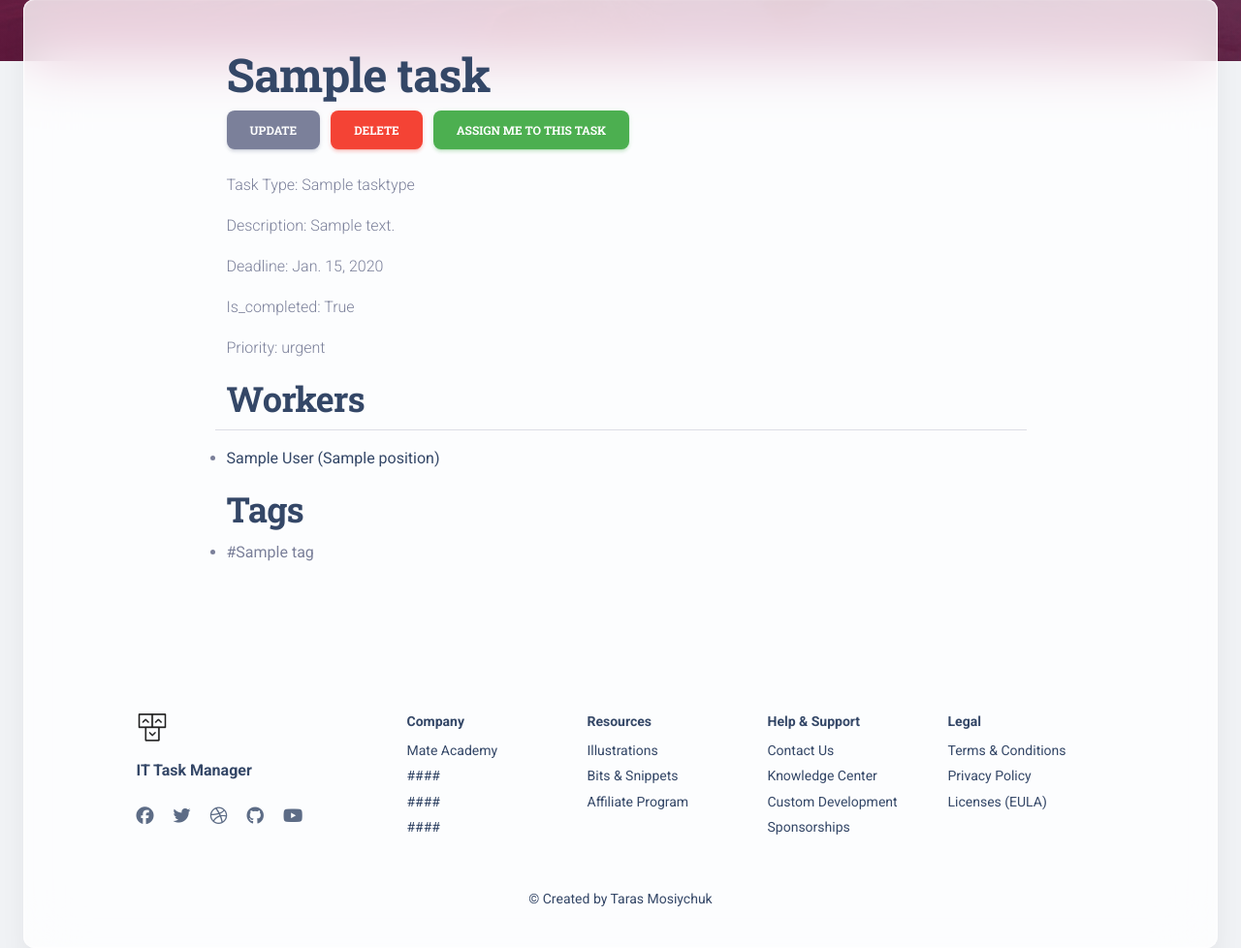
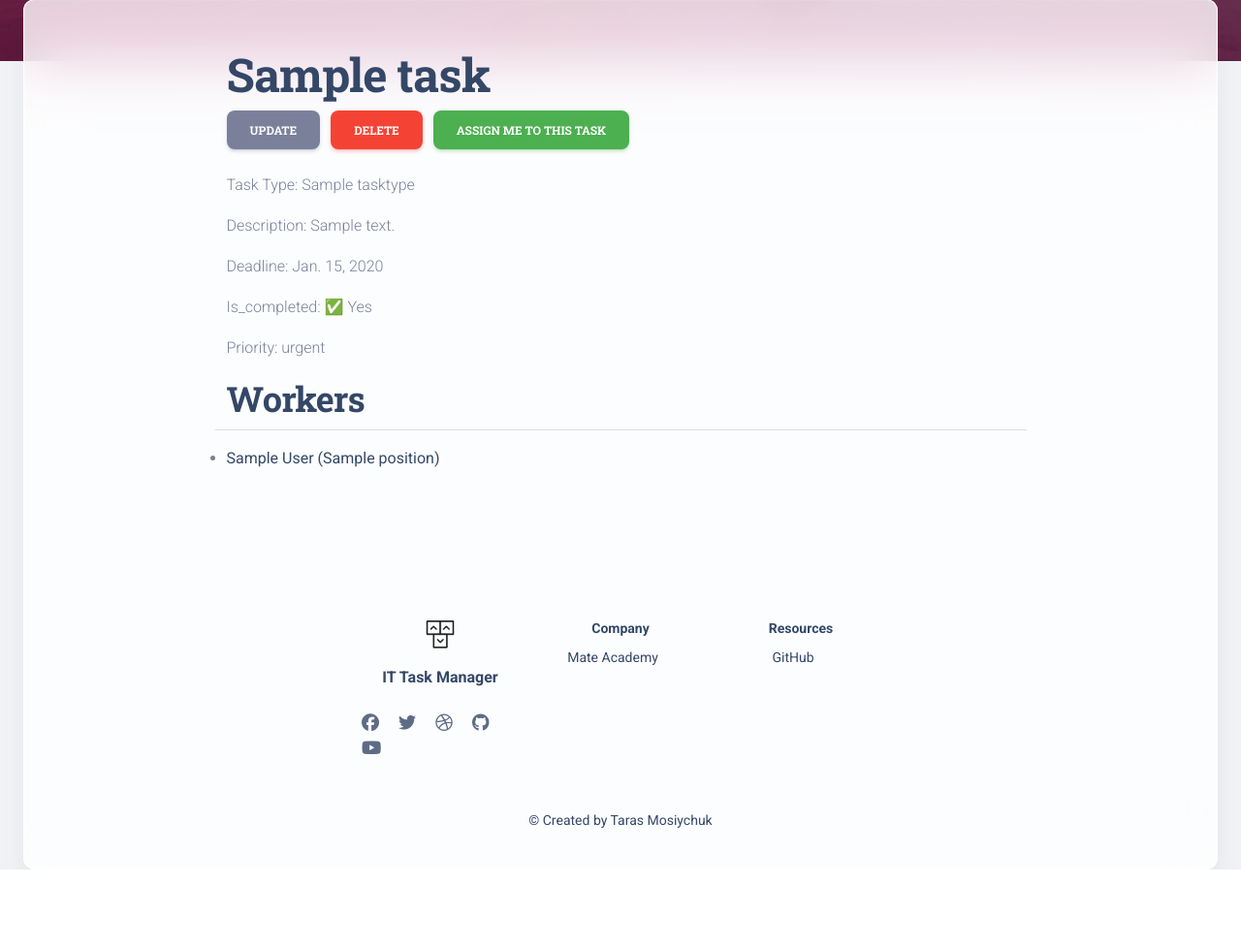
Before and after one commit to tarasmosiichuk01-ship-it/IT-company-task-manager, a Django app: page /tasks/1/ in a window 1280 px wide. Shown: the part 537-1515 px from the top of the page at 97% size. After the commit the page ends 1434 px from the top, so only its background shows below. Run offline with Django 5.2, Linux system fonts and the light colour scheme; tables that the repository leaves empty hold one stand-in row (values such as "Sample post"); some libraries are stand-ins or nearby versions.

```diff
--- a/project/admin.py
+++ b/project/admin.py
@@ -1,7 +1,7 @@
 from django.contrib import admin
 from django.contrib.auth.admin import UserAdmin
 
-from project.models import Position, TaskType, Worker, Task, Project, Team, Tag
+from project.models import Position, TaskType, Worker, Task, Project, Team
 
 
 @admin.register(Position)
@@ -51,4 +51,3 @@ class TaskAdmin(admin.ModelAdmin):
 
 admin.site.register(Project)
 admin.site.register(Team)
-admin.site.register(Tag)
--- a/project/forms.py
+++ b/project/forms.py
@@ -19,7 +19,7 @@ class TaskForm(forms.ModelForm):
 
     class Meta:
         model = Task
-        fields = ["name", "description", "deadline", "is_completed", "priority", "task_type", "assignees", "tags"]
+        fields = "__all__"
 
 
 class ProjectForm(forms.ModelForm):
--- a/project/models.py
+++ b/project/models.py
@@ -72,7 +72,6 @@ class Task(models.Model):
         related_name="tasks",
         blank=True
     )
-    tags = models.ManyToManyField("Tag", related_name="tasks", blank=True)
 
     class Meta:
         verbose_name = "task"
@@ -109,14 +108,3 @@ class Team(models.Model):
 
     def __str__(self) -> str:
         return self.name
-
-
-class Tag(models.Model):
-    name = models.CharField(max_length=63)
-
-    class Meta:
-        verbose_name = "tag"
-        verbose_name_plural = "tags"
-
-    def __str__(self) -> str:
-        return self.name
--- a/templates/base.html
+++ b/templates/base.html
@@ -81,8 +81,8 @@
 
 <footer class="footer pt-5 mt-5">
   <div class="container">
-      <div class=" row">
-        <div class="col-md-3 mb-4 ms-auto">
+    <div class="row justify-content-center text-center">
+      <div class="col-md-2 mb-4">
         <div>
           <a href="{% url 'project:index' %}">
             <img src="{{ ASSETS_ROOT }}/img/logo-ct-dark.png" class="mb-3 footer-logo" alt="main_logo">
@@ -129,95 +129,23 @@
                 Mate Academy
               </a>
             </li>
+          </ul>
+        </div>
+      </div>
+
+      <div class="col-md-2 col-sm-6 col-6 mb-4">
+        <div>
+          <h6 class="text-sm">Resources</h6>
+          <ul class="flex-column ms-n3 nav">
             <li class="nav-item">
-                <a class="nav-link" href="https://www.creative-tim.com/templates/free" target="_blank">
-                  ####
-                </a>
-              </li>
-              <li class="nav-item">
-                <a class="nav-link" href="https://www.creative-tim.com/templates/premium" target="_blank">
-                  ####
-                </a>
-              </li>
-              <li class="nav-item">
-                <a class="nav-link" href="https://www.creative-tim.com/blog" target="_blank">
-                  ####
+              <a class="nav-link" href="https://github.com/tarasmosiichuk01-ship-it/IT-company-task-manager" target="_blank">
+                GitHub
               </a>
             </li>
           </ul>
         </div>
       </div>
-        <div class="col-md-2 col-sm-6 col-6 mb-4">
-          <div>
-            <h6 class="text-sm">Resources</h6>
-            <ul class="flex-column ms-n3 nav">
-              <li class="nav-item">
-                <a class="nav-link" href="https://iradesign.io/" target="_blank">
-                  Illustrations
-                </a>
-              </li>
-              <li class="nav-item">
-                <a class="nav-link" href="https://www.creative-tim.com/bits" target="_blank">
-                  Bits & Snippets
-                </a>
-              </li>
-              <li class="nav-item">
-                <a class="nav-link" href="https://www.creative-tim.com/affiliates/new" target="_blank">
-                  Affiliate Program
-                </a>
-              </li>
-            </ul>
-          </div>
-        </div>
-        <div class="col-md-2 col-sm-6 col-6 mb-4">
-          <div>
-            <h6 class="text-sm">Help & Support</h6>
-            <ul class="flex-column ms-n3 nav">
-              <li class="nav-item">
-                <a class="nav-link" href="https://www.creative-tim.com/contact-us" target="_blank">
-                  Contact Us
-                </a>
-              </li>
-              <li class="nav-item">
-                <a class="nav-link" href="https://www.creative-tim.com/knowledge-center" target="_blank">
-                  Knowledge Center
-                </a>
-              </li>
-              <li class="nav-item">
-                <a class="nav-link" href="https://services.creative-tim.com/?ref=ct-mk2-footer" target="_blank">
-                  Custom Development
-                </a>
-              </li>
-              <li class="nav-item">
-                <a class="nav-link" href="https://www.creative-tim.com/sponsorships" target="_blank">
-                  Sponsorships
-                </a>
-              </li>
-            </ul>
-          </div>
-        </div>
-        <div class="col-md-2 col-sm-6 col-6 mb-4 me-auto">
-          <div>
-            <h6 class="text-sm">Legal</h6>
-            <ul class="flex-column ms-n3 nav">
-              <li class="nav-item">
-                <a class="nav-link" href="https://www.creative-tim.com/knowledge-center/terms-of-service" target="_blank">
-                  Terms & Conditions
-                </a>
-              </li>
-              <li class="nav-item">
-                <a class="nav-link" href="https://www.creative-tim.com/knowledge-center/privacy-policy" target="_blank">
-                  Privacy Policy
-                </a>
-              </li>
-              <li class="nav-item">
-                <a class="nav-link" href="https://www.creative-tim.com/license" target="_blank">
-                  Licenses (EULA)
-                </a>
-              </li>
-            </ul>
-          </div>
-        </div>
+
       <div class="col-12">
         <div class="text-center">
           <p class="text-dark my-4 text-sm font-weight-normal">
--- a/templates/includes/navigation.html
+++ b/templates/includes/navigation.html
@@ -51,17 +51,9 @@
                       <a href="{% url 'project:position-list' %}" class="dropdown-item border-radius-md">
                         <span>Position list</span>
                       </a>
-                      <a href="/contact-us.html" class="dropdown-item border-radius-md">
-                        <span>###</span>
-                      </a>
-                      <a href="/author.html" class="dropdown-item border-radius-md">
-                        <span>###</span>
-                      </a>
                     </div>
-
                   </div>
                 </li>
-
                 <li class="nav-item dropdown dropdown-hover mx-2">
                   <a class="nav-link ps-2 d-flex cursor-pointer align-items-center" id="dropdownMenuPages" data-bs-toggle="dropdown" aria-expanded="false">
                     <i class="material-icons opacity-6 me-2 text-md">dashboard</i>
@@ -76,11 +68,7 @@
                       <a href="{% url 'project:team-list' %}" class="dropdown-item border-radius-md">
                         <span>Teams</span>
                       </a>
-                      <a href="#" class="dropdown-item border-radius-md">
-                        <span>###</span>
-                      </a>
                     </div>
-
                   </div>
                 </li>
 
--- a/templates/project/task_detail.html
+++ b/templates/project/task_detail.html
@@ -24,7 +24,7 @@
   <p>Task Type: {{ task.task_type.name }}</p>
   <p>Description: {{ task.description }}</p>
   <p>Deadline: {{ task.deadline }}</p>
-  <p>Is_completed: {{ task.is_completed }}</p>
+  <p>Is_completed: {{ task.is_completed|yesno:"✅ Yes,❌ No" }}</p>
   <p>Priority: {{ task.priority }}</p>
   <h2>
     Workers
@@ -39,10 +39,4 @@
       </li>
     {% endfor %}
   </ul>
-  <h2>Tags</h2>
-  <ul>
-    {% for tag in task.tags.all %}
-      <li>#{{ tag.name }}</li>
-    {% endfor %}
-  </ul>
 {% endblock %}
--- a/templates/project/task_list.html
+++ b/templates/project/task_list.html
@@ -43,7 +43,7 @@
           </a>
         </td>
         <td>
-          {{ task.is_completed }}
+          {{ task.is_completed|yesno:"✅ Yes,❌ No" }}
         </td>
         <td>
           <a class="btn btn-secondary link-to-page"
--- a/templates/project/task_type_detail.html
+++ b/templates/project/task_type_detail.html
@@ -6,5 +6,7 @@
   <h5>All tasks with type {{ tasktype.name }}:</h5>
   {% for task in tasktype.tasks.all %}
     <li><a href="{% url 'project:task-detail' pk=task.id %}">{{ task }}</a></li>
+  {% empty %}
+    <p>No tasks.</p>
   {% endfor %}
 {% endblock %}
```
Also changed, not shown: project/tests/test_admin.py (added, +38 -0 lines), project/tests/test_models.py (+1 -5 lines), templates/includes/sidebar.html (deleted, +0 -19 lines), project/migrations/0007_remove_task_tags_delete_tag.py (added). Lines whose indentation alone changed are shown as unchanged.
